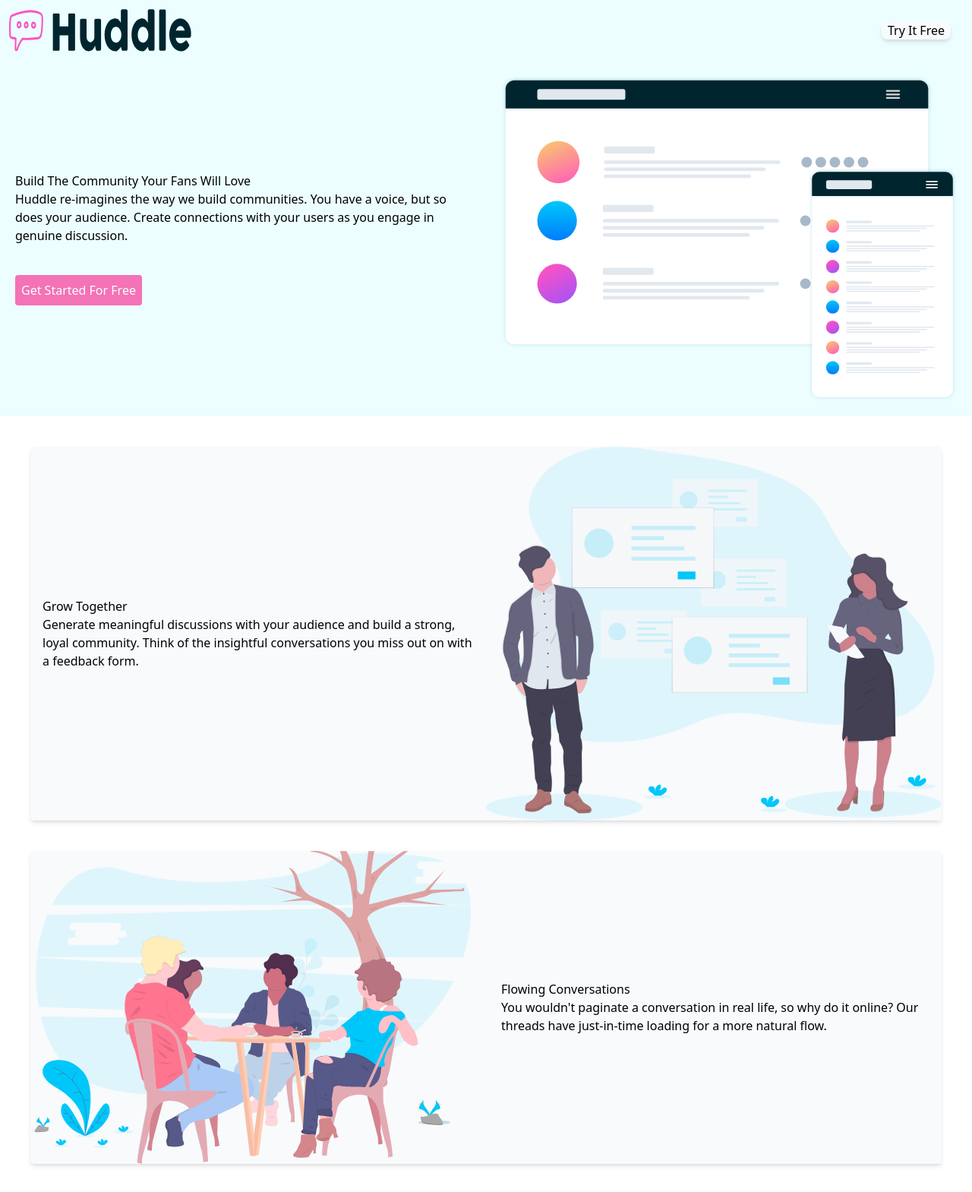
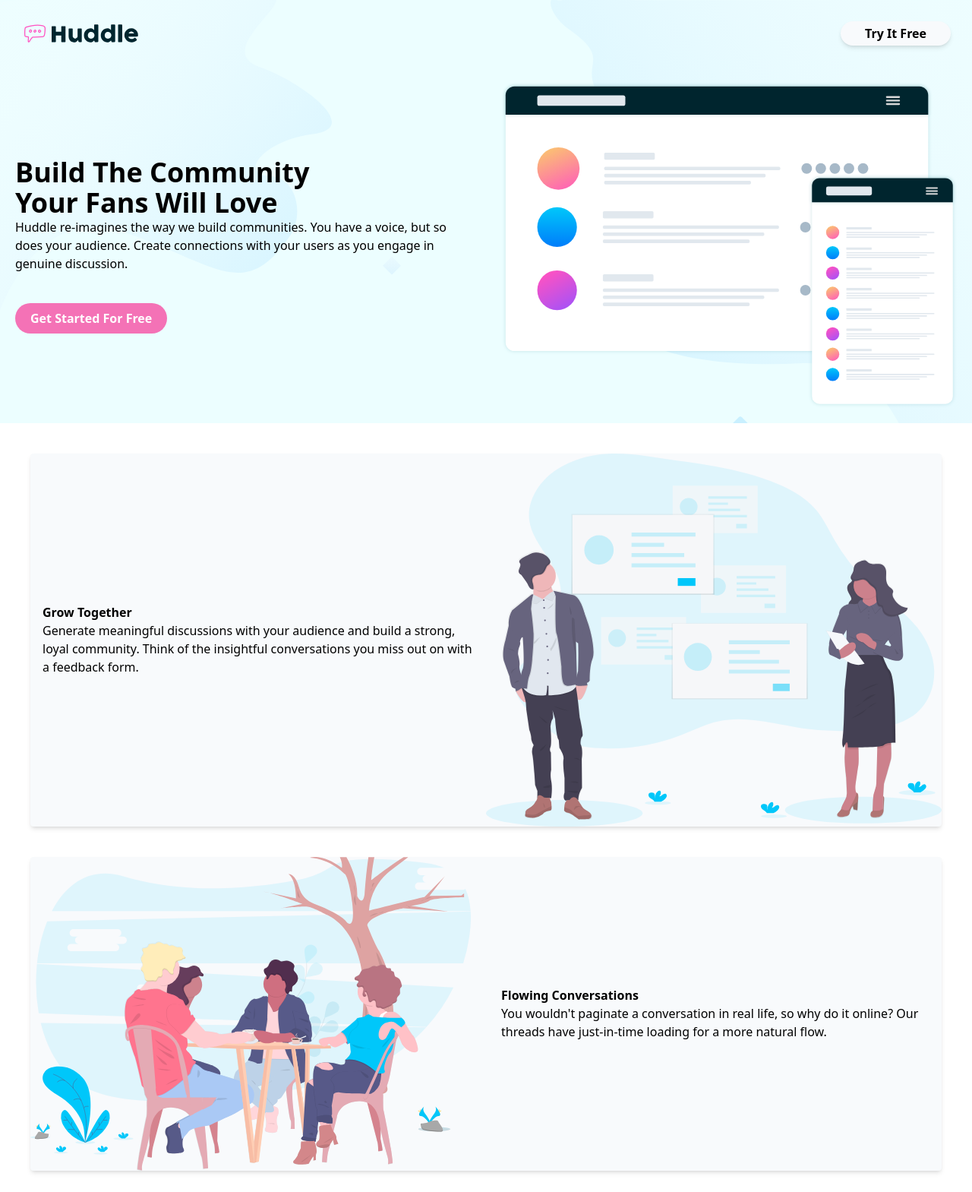
Before and after one commit to fabianoBrito99/Programacao_web, a plain HTML site: page desafioTailwind/index.html in a window 1280 px wide. Shown: the top 1569 px of the page at 76% size. Drawn offline with nearby package versions, Linux system fonts and the light colour scheme.

Commit message:
atualizações

```diff
--- a/desafioTailwind/index.html
+++ b/desafioTailwind/index.html
@@ -19,12 +19,15 @@
 
 
 
-<section class="bg-cyan-50">
-    <div class="grid grid-cols-1">
+<section class="bg-cyan-50 bg-[url('../programacao_web_I-main/Aula_5/landing-page/images/bg-hero-desktop.svg')]">
+    <div class="grid grid-cols-1
+
+
+    ">
     <div class="flex justify-between m-3">
 
-            <img src="../programacao_web_I-main/Aula_5/landing-page/images/logo.svg" alt="">
-            <button class="bg-slate-50 rounded-lg  px-2 m-4 shadow-md">Try It Free</button>
+            <img class="m-5" src="../programacao_web_I-main/Aula_5/landing-page/images/logo.svg" width="150" alt="">
+            <button class="bg-slate-50 rounded-2xl hover:bg-slate-200   px-8 m-4 font-semibold shadow-md">Try It Free</button>
 
 
     </div>
@@ -33,14 +36,15 @@
 
  <div class="m-5 grid grid-cols-2 gap-10 justify-center items-center">
     <div >
-        <h1>Build The Community Your Fans Will Love</h1>
+        <h1 class="text-4xl font-bold ">Build The Community</h1>
+        <h1 class="text-4xl font-bold "> Your Fans Will Love</h1>
         <p>
              Huddle re-imagines the way we build communities. You have a voice, but so does your audience.
             Create connections with your users as you engage in genuine discussion.
 
 
         </p>
-        <button class="mt-10 p-2 bg-pink-400 hover:bg-pink-600 text-white rounded"> Get Started For Free</button>
+        <button class="mt-10 p-2 bg-pink-400 hover:bg-pink-600 text-white rounded-3xl px-5 font-semibold"> Get Started For Free</button>
     </div>
     <div class="">
 
@@ -54,9 +58,9 @@
 <section class="">
 
     <section class="">
-        <div class="m-10 bg-slate-50 rounded  grid grid-cols-2 justify-center items-center shadow-md" >
+        <div class=" m-10 bg-slate-50 rounded  grid grid-cols-2 justify-center items-center shadow-md" >
             <div class="m-4">
-                <h3>Grow Together</h3>
+                <h3 class="font-bold">Grow Together</h3>
                 <p> Generate meaningful discussions with your audience and build a strong, loyal community.
                     Think of the insightful conversations you miss out on with a feedback form. </p>
             </div>
@@ -70,7 +74,7 @@
             </div>
 
             <div>
-                <h3> Flowing Conversations</h3>
+                <h3 class="font-bold"> Flowing Conversations</h3>
                 <p>   You wouldn't paginate a conversation in real life, so why do it online? Our threads
                     have just-in-time loading for a more natural flow.</p>
             </div>
@@ -78,7 +82,7 @@
         </div>
         <div class="m-10 bg-slate-50 rounded  grid grid-cols-2 justify-center items-center shadow-md" >
             <div class="m-5">
-                <h3>Your Users</h3>
+                <h3 class="font-bold">Your Users</h3>
                 <p> It takes no time at all to integrate Huddle with your app's authentication solution.
                     This means, once signed in to your app, your users can start chatting immediately.
                 </p>
@@ -89,14 +93,16 @@
         </div>
 
 </section>
-<div class="">
-<section class="bg-slate-50 p-10 mx-20 rounded flex items-center justify-center shadow-md left-1/4 bottom-4/4 top-" >
+
+<section class=" bg-slate-50 p-10 mx-20 rounded flex items-center justify-center shadow-md " >
     <div >
-        <h2>Ready To Build Your Community?</h2>
-        <button class="p-2 bg-pink-400 hover:bg-pink-600 text-white rounded ">Get Started For Free</button>
-    </div>
+        <h2 class="font-bold">Ready To Build Your Community?</h2>
+        <button class="p-2 bg-pink-400 hover:bg-pink-600 text-white rounded-3xl px-6 font-semibold">Get Started For Free</button>
+ </div>
 </section>
-    <footer class="grid grid-cols-5 bg-cyan-950 gap-10 p-5 ">
+
+
+    <footer class="grid grid-cols-5 bg-cyan-950 gap-10 p-5 pt-10 text-white">
         <div>
             <img class="mb-4" src="../programacao_web_I-main/Aula_5/landing-page/images/logo.svg" alt="">
 
@@ -147,7 +153,7 @@
 
     </section>
     </footer>
-  </div>
+
 </body>
 </html>
 </body>
```
